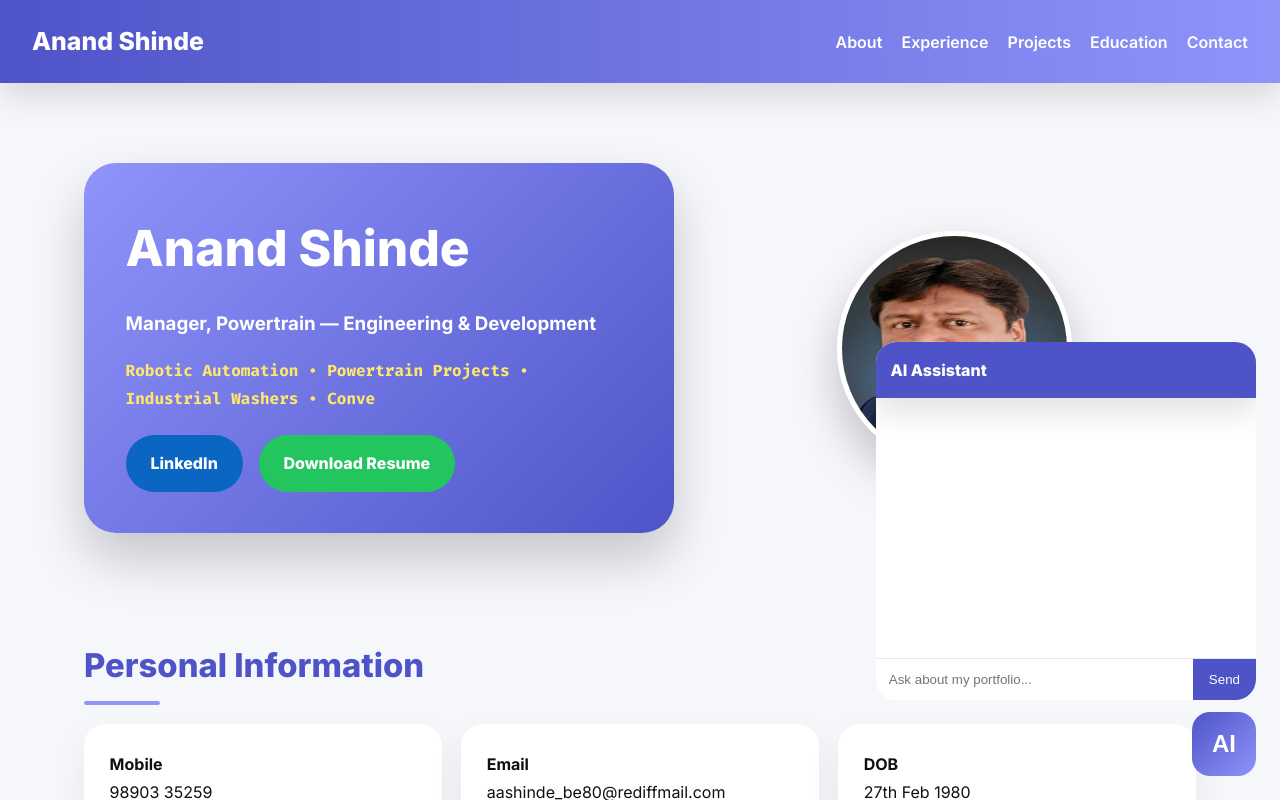
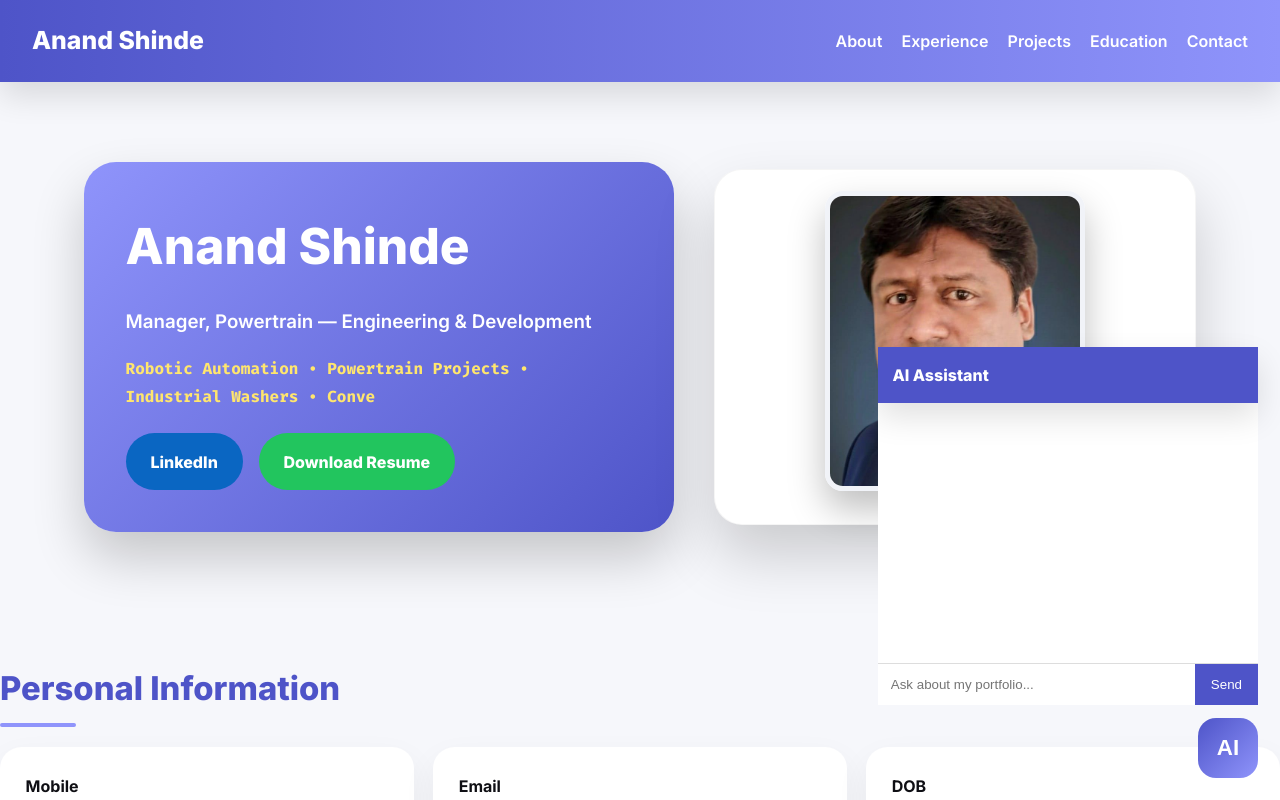
Before and after one commit to Anand271980/portfolio, a plain HTML site: page index.html in a window 1280 px wide. Both pictures are taken after a click on the button "AI". Shown: the top 800 px of the page. Drawn offline with Linux system fonts and the light colour scheme.

Commit message:
Update index.html

```diff
--- a/index.html
+++ b/index.html
@@ -3,11 +3,11 @@
 <head>
 <meta charset="UTF-8" />
 <meta name="viewport" content="width=device-width, initial-scale=1" />
-<title>Anand Shinde — Premium Professional Portfolio</title>
 
-<meta name="description" content="Portfolio of Anand Shinde — Manager, Powertrain | Robotic Automation | 20+ Years of Design & R&D Experience." />
+<title>Anand Shinde — Professional Portfolio</title>
+<meta name="description" content="Portfolio of Anand Shinde — Manager, Powertrain | Robotic Automation | 20+ Years Experience" />
 
-<link href="https://fonts.googleapis.com/css2?family=Inter:wght@400;500;600;700;800&family=Fira+Code:wght@400;600;700&display=swap" rel="stylesheet" />
+<link href="https://fonts.googleapis.com/css2?family=Inter:wght@400;500;600;700;800&family=Fira+Code:wght@400;600;700&display=swap" rel="stylesheet">
 
 <style>
 :root{
@@ -37,19 +37,19 @@ html{scroll-behavior:smooth}
 header{
   position:sticky;
   top:0;
-  z-index:60;
+  z-index:50;
   background:linear-gradient(90deg,var(--brand1),var(--brand2));
   color:#fff;
-  box-shadow:0 14px 32px rgba(0,0,0,.12)
+  box-shadow:0 14px 32px rgba(0,0,0,.12);
 }
 .nav{
   display:flex;
+  justify-content:space-between;
   align-items:center;
-  justify-content:space-between;
-  gap:1.5rem;
-  padding:1.25rem 2rem
+  padding:1.2rem 2rem;
+  gap:1rem;
 }
-.logo{font-weight:900;font-size:1.55rem}
+.logo{font-size:1.55rem;font-weight:900}
 .nav nav{display:flex;gap:1.2rem;flex-wrap:wrap}
 .nav a{font-weight:600}
 
@@ -59,44 +59,57 @@ header{
   grid-template-columns:1.1fr .9fr;
   gap:2.5rem;
   align-items:center;
-  padding:3.5rem 0
+  padding:3.5rem 0;
 }
 .hero-card{
   background:linear-gradient(135deg,var(--brand2),var(--brand1));
   color:#fff;
   border-radius:2rem;
   padding:2.6rem;
-  box-shadow:0 26px 52px rgba(0,0,0,.2)
+  box-shadow:0 26px 52px rgba(0,0,0,.2);
 }
 .hero-card h1{font-size:3.1rem;font-weight:900}
-.hero-card h3{margin:1rem 0}
+.hero-card h3{margin:1rem 0;font-weight:600}
 .typing{
   font-family:'Fira Code',monospace;
   font-weight:700;
-  color:var(--accent)
+  color:var(--accent);
 }
 .actions{
   display:flex;
   gap:1rem;
+  margin-top:1.4rem;
   flex-wrap:wrap;
-  margin-top:1.4rem
 }
 .btn{
   padding:.9rem 1.55rem;
   border-radius:999px;
   font-weight:800;
   background:#22c55e;
-  color:#fff
+  color:#fff;
 }
 .btn.secondary{background:#0a66c2}
 
-.avatar-wrap{display:flex;justify-content:center}
+/* PROFILE PHOTO – BOX WITH BACKGROUND BOX */
+.avatar-wrap{
+  display:flex;
+  justify-content:center;
+  align-items:center;
+  padding:28px;
+  border-radius:28px;
+  background:#ffffff;
+  box-shadow:
+    0 30px 60px rgba(0,0,0,.18),
+    inset 0 0 0 1px rgba(0,0,0,.04);
+}
 .avatar{
-  width:235px;
-  height:235px;
-  border-radius:50%;
-  border:5px solid #fff;
-  box-shadow:0 22px 46px rgba(0,0,0,.22)
+  width:260px;
+  height:300px;
+  object-fit:cover;
+  border-radius:18px;
+  border:5px solid #f1f3f8;
+  box-shadow:0 18px 36px rgba(0,0,0,.25);
+  transform:translateY(-6px);
 }
 
 /* SECTIONS */
@@ -104,8 +117,8 @@ section{padding:3rem 0}
 .title{
   font-size:2.05rem;
   color:var(--brand1);
+  font-weight:900;
   margin-bottom:1.2rem;
-  font-weight:900
 }
 .title::after{
   content:'';
@@ -114,7 +127,7 @@ section{padding:3rem 0}
   height:4px;
   background:var(--brand2);
   margin-top:.4rem;
-  border-radius:2px
+  border-radius:2px;
 }
 
 .grid{display:grid;gap:1.2rem}
@@ -125,7 +138,7 @@ section{padding:3rem 0}
   background:#fff;
   border-radius:1.35rem;
   padding:1.6rem;
-  box-shadow:0 14px 34px rgba(0,0,0,.06)
+  box-shadow:0 14px 34px rgba(0,0,0,.06);
 }
 .muted{color:var(--muted)}
 
@@ -134,72 +147,56 @@ details{
   border-radius:1.15rem;
   padding:1.3rem;
   margin-bottom:1rem;
-  box-shadow:0 12px 28px rgba(0,0,0,.07)
+  box-shadow:0 12px 28px rgba(0,0,0,.07);
 }
 summary{font-weight:800;cursor:pointer}
 
 /* CHATBOT */
 #chatbot{
   position:fixed;
-  bottom:24px;
-  right:24px;
-  width:64px;
-  height:64px;
+  bottom:22px;
+  right:22px;
+  width:60px;
+  height:60px;
   border-radius:18px;
   background:linear-gradient(135deg,var(--brand1),var(--brand2));
   color:#fff;
-  font-size:1.5rem;
+  font-size:1.4rem;
   font-weight:900;
   border:none;
-  cursor:pointer
+  cursor:pointer;
 }
 #chatbox{
   position:fixed;
-  bottom:100px;
-  right:24px;
+  bottom:95px;
+  right:22px;
   width:380px;
   max-width:94%;
   background:#fff;
   border-radius:1.3rem;
   display:none;
   flex-direction:column;
-  overflow:hidden
 }
 #chatbox header{
   background:var(--brand1);
   color:#fff;
   padding:.9rem;
-  font-weight:800
+  font-weight:800;
 }
-.messages{
-  padding:1rem;
-  height:260px;
-  overflow-y:auto
-}
-.input-container{
-  display:flex;
-  border-top:1px solid #e5e7eb
-}
-.input-container input{
-  flex:1;
-  padding:.8rem;
-  border:none
-}
-.send-btn{
-  background:var(--brand1);
-  color:#fff;
-  border:none;
-  padding:0 1rem
-}
+.messages{padding:1rem;height:260px;overflow-y:auto}
+.input-container{display:flex;border-top:1px solid #ddd}
+.input-container input{flex:1;padding:.8rem;border:none}
+.send-btn{background:var(--brand1);color:#fff;border:none;padding:0 1rem}
 
-/* MOBILE FIXES */
+/* MOBILE */
 @media(max-width:768px){
   .nav{flex-direction:column}
   .hero{grid-template-columns:1fr;text-align:center}
   .hero-card h1{font-size:2.2rem}
   .hero-card h3{font-size:1.05rem}
   .typing{font-size:.9rem}
-  .avatar{width:180px;height:180px}
+  .avatar-wrap{padding:20px;border-radius:22px}
+  .avatar{width:200px;height:240px;transform:translateY(-4px)}
   .grid.cols-2,.grid.cols-3{grid-template-columns:1fr}
   .actions{justify-content:center}
   #chatbox{right:4%;width:92%}
@@ -207,9 +204,9 @@ summary{font-weight:800;cursor:pointer}
 
 footer{
   text-align:center;
-  padding:2rem;
+  padding:2rem 1rem;
   color:var(--muted);
-  font-size:.9rem
+  font-size:.9rem;
 }
 </style>
 </head>
@@ -231,7 +228,6 @@ footer{
 
 <main class="container">
 
-<!-- HERO -->
 <section class="hero">
   <div class="hero-card">
     <h1>Anand Shinde</h1>
@@ -240,14 +236,17 @@ footer{
       Robotic Automation • Powertrain Projects • Industrial Washers • Conveyors • Fixtures
     </div>
     <div class="actions">
-      <a href="https://www.linkedin.com/in/anand-shinde-07aa45308" target="_blank" class="btn secondary">LinkedIn</a>
-      <a href="resume.pdf" target="_blank" class="btn">Download Resume</a>
+      <a class="btn secondary" href="https://www.linkedin.com/in/anand-shinde-07aa45308" target="_blank">LinkedIn</a>
+      <a class="btn" href="resume.pdf" target="_blank">Download Resume</a>
     </div>
   </div>
+
   <div class="avatar-wrap">
-    <img src="profile.jpg" class="avatar" alt="Anand Shinde">
+    <img src="profile.jpg" alt="Anand Shinde" class="avatar">
   </div>
 </section>
+
+</main>
 
     <!-- ABOUT / PERSONAL INFORMATION -->
     <section id="about">
```
